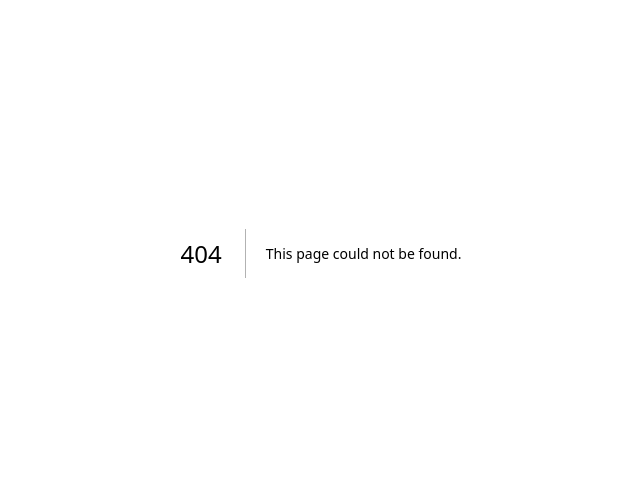
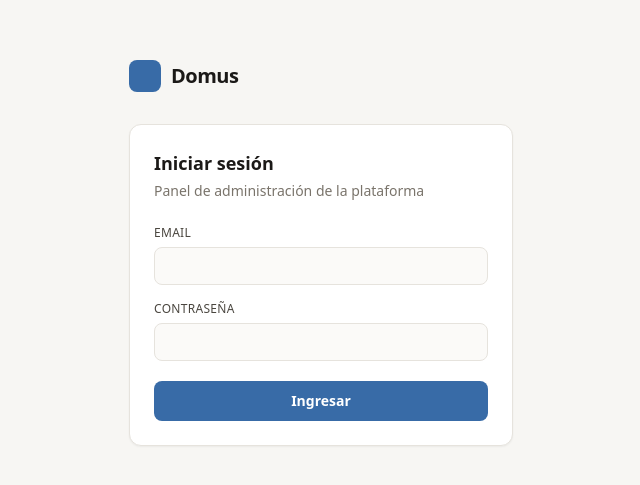
Before and after one commit to JuanmaGrispo/admin-consorcios, a Next.js app in the folder apps/frontend/: page /login in a window 1280 px wide. Before the commit this address had no page. Shown: the part 147-632 px from the top of the page, without its empty margins (319-959 px from the left). Built offline with nearby package versions, Linux system fonts and the light colour scheme; no server answers.

Commit message:
feat(front): login con cookie y guard de rutas
La pantalla de login pega a /auth/login y el navegador guarda la cookie
httpOnly solo. proxy.ts corta por presencia de cookie: sin sesion todo
redirige a /login. La validacion real (firma, expiracion, rol) es del
backend en cada request.

```diff
--- /dev/null
+++ b/apps/frontend/src/app/login/page.tsx
@@ -0,0 +1,95 @@
+'use client';
+
+import { useRouter } from 'next/navigation';
+import { useState } from 'react';
+import { ApiError } from '@/lib/api';
+import { authService } from '@/services/auth';
+
+export default function LoginPage() {
+  const router = useRouter();
+  const [email, setEmail] = useState('');
+  const [password, setPassword] = useState('');
+  const [error, setError] = useState<string | null>(null);
+  const [enviando, setEnviando] = useState(false);
+
+  async function onSubmit(e: React.FormEvent) {
+    e.preventDefault();
+    setError(null);
+    setEnviando(true);
+    try {
+      await authService.login(email, password);
+      // refresh() para que el proxy vea la cookie nueva y deje pasar.
+      router.replace('/');
+      router.refresh();
+    } catch (err) {
+      setError(
+        err instanceof ApiError && err.status === 401
+          ? 'Email o contraseña incorrectos'
+          : 'No se pudo iniciar sesión. Probá de nuevo.',
+      );
+      setEnviando(false);
+    }
+  }
+
+  return (
+    <main className="flex min-h-screen items-center justify-center px-6">
+      <div className="w-full max-w-sm">
+        <div className="mb-8 flex items-center gap-2.5">
+          <div className="h-8 w-8 rounded-lg bg-accent" />
+          <span className="text-xl font-semibold tracking-tight">Domus</span>
+        </div>
+
+        <div className="rounded-xl border border-line bg-surface p-6 shadow-card">
+          <h1 className="text-lg font-semibold">Iniciar sesión</h1>
+          <p className="mt-1 text-sm text-muted">
+            Panel de administración de la plataforma
+          </p>
+
+          <form onSubmit={onSubmit} className="mt-6 flex flex-col gap-4">
+            <label className="flex flex-col gap-1.5">
+              <span className="text-xs font-medium tracking-wide text-ink-2 uppercase">
+                Email
+              </span>
+              <input
+                type="email"
+                required
+                autoComplete="email"
+                value={email}
+                onChange={(e) => setEmail(e.target.value)}
+                className="rounded-lg border border-line bg-surface-2 px-3 py-2 text-sm outline-none focus:border-accent focus:bg-surface"
+              />
+            </label>
+
+            <label className="flex flex-col gap-1.5">
+              <span className="text-xs font-medium tracking-wide text-ink-2 uppercase">
+                Contraseña
+              </span>
+              <input
+                type="password"
+                required
+                autoComplete="current-password"
+                value={password}
+                onChange={(e) => setPassword(e.target.value)}
+                className="rounded-lg border border-line bg-surface-2 px-3 py-2 text-sm outline-none focus:border-accent focus:bg-surface"
+              />
+            </label>
+
+            {error && (
+              <p className="rounded-lg bg-bad-soft px-3 py-2 text-sm text-bad">
+                {error}
+              </p>
+            )}
+
+            <button
+              type="submit"
+              disabled={enviando}
+              className="mt-1 rounded-lg bg-accent px-4 py-2.5 text-sm font-semibold text-white transition-opacity hover:opacity-90 disabled:opacity-50"
+            >
+              {enviando ? 'Ingresando…' : 'Ingresar'}
+            </button>
+          </form>
+        </div>
+      </div>
+    </main>
+  );
+}
--- /dev/null
+++ b/apps/frontend/src/proxy.ts
@@ -0,0 +1,28 @@
+import { NextResponse, type NextRequest } from 'next/server';
+
+/**
+ * Guard de rutas por presencia de cookie. La cookie es httpOnly y la setea el
+ * backend en localhost, así que este server también la recibe. Acá solo se
+ * mira si EXISTE — validarla (firma, expiración, rol) es trabajo del backend
+ * en cada request; si está vencida, la primera llamada da 401 y el cliente
+ * te devuelve al login.
+ */
+const COOKIE_SESION = 'domus_session';
+
+export default function proxy(request: NextRequest) {
+  const tieneSesion = request.cookies.has(COOKIE_SESION);
+  const esLogin = request.nextUrl.pathname === '/login';
+
+  if (!tieneSesion && !esLogin) {
+    return NextResponse.redirect(new URL('/login', request.url));
+  }
+  if (tieneSesion && esLogin) {
+    return NextResponse.redirect(new URL('/', request.url));
+  }
+  return NextResponse.next();
+}
+
+export const config = {
+  // Todo salvo assets y archivos estáticos.
+  matcher: ['/((?!_next/static|_next/image|favicon.ico|.*\\.).*)'],
+};
--- /dev/null
+++ b/apps/frontend/src/services/auth.ts
@@ -0,0 +1,15 @@
+import { api } from '@/lib/api';
+import type { Usuario } from '@/types/usuario';
+
+/** El login deja la cookie httpOnly; el token del body no se usa en la web. */
+export const authService = {
+  login: (email: string, password: string) =>
+    api<{ usuario: Usuario }>('/auth/login', {
+      method: 'POST',
+      body: JSON.stringify({ email, password }),
+    }),
+
+  logout: () => api<void>('/auth/logout', { method: 'POST' }),
+
+  me: () => api<Usuario>('/auth/me'),
+};
```
